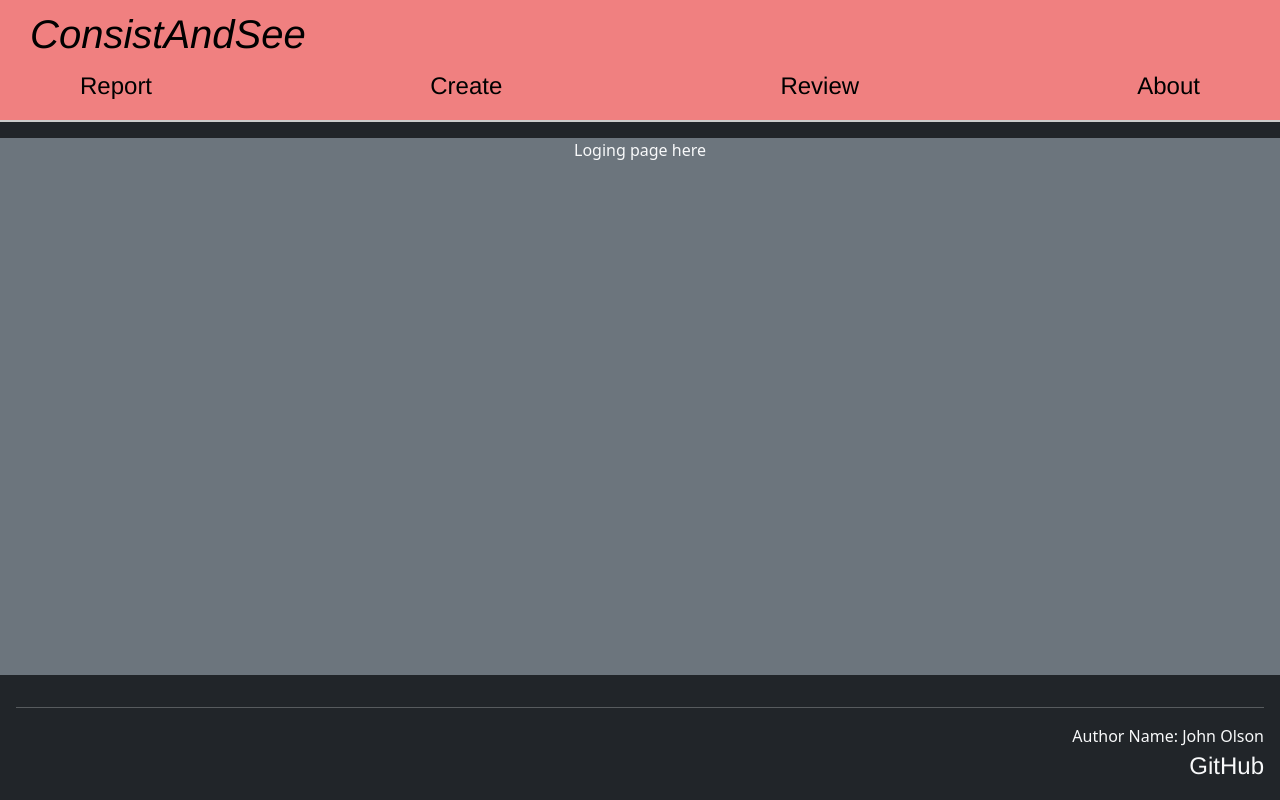
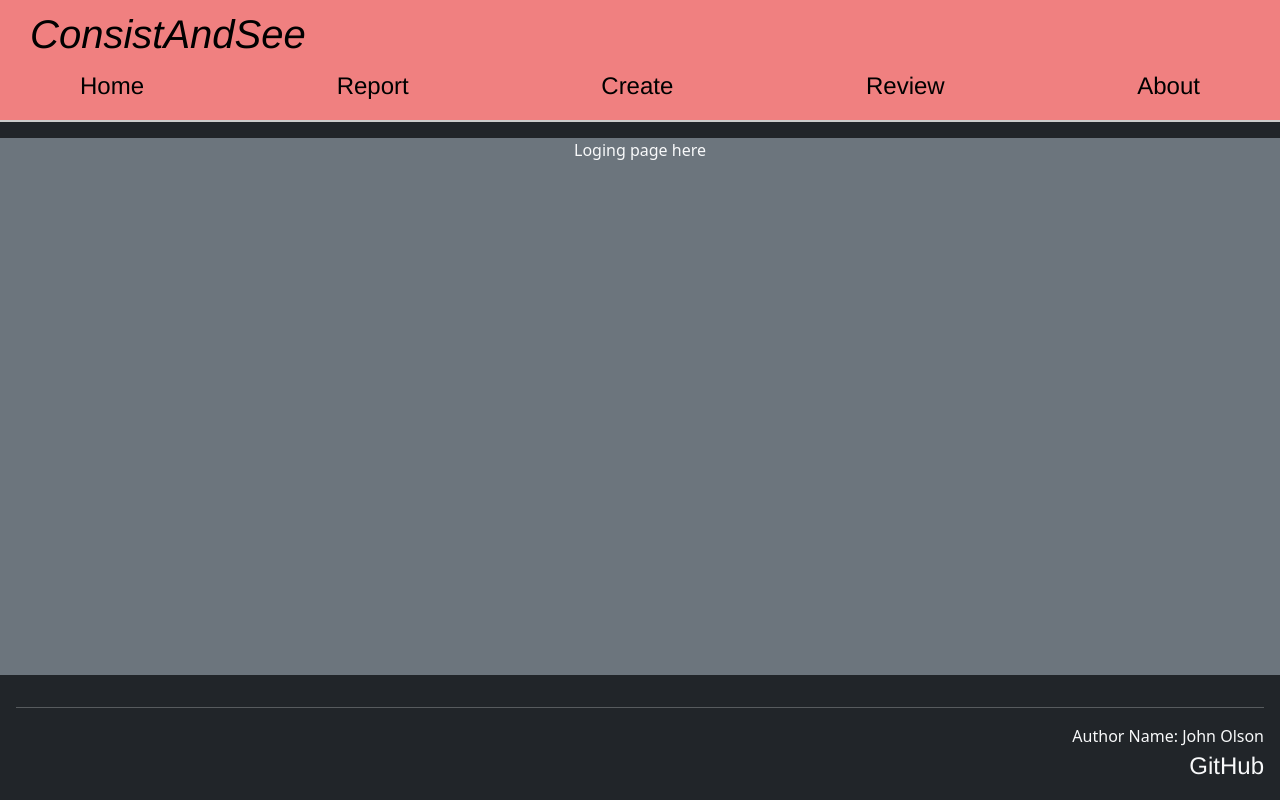
Before and after one commit to johno4472/startupRedo, a React (Vite) app: page / in a window 1280 px wide. Built offline with nearby package versions, Linux system fonts and the light colour scheme.

Commit message:
Home page option added to menu

```diff
--- a/src/app.jsx
+++ b/src/app.jsx
@@ -22,6 +22,7 @@ export default function App() {
 
       <nav>
         <menu className="main-menu">
+          <li><NavLink className="light-red-bg" to="/">Home</NavLink></li>
           <li><NavLink className="light-red-bg" to="report">Report</NavLink></li>
           <li><NavLink className="light-red-bg" to="create">Create</NavLink></li>
           <li><NavLink className="light-red-bg" to="review">Review</NavLink></li>
```
